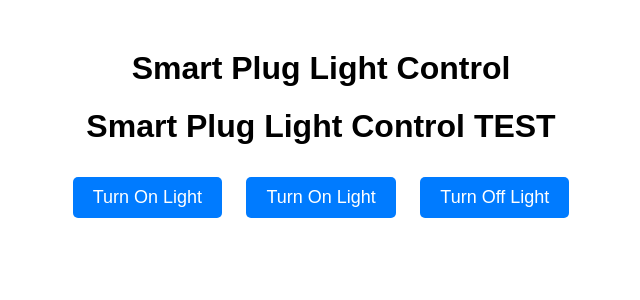
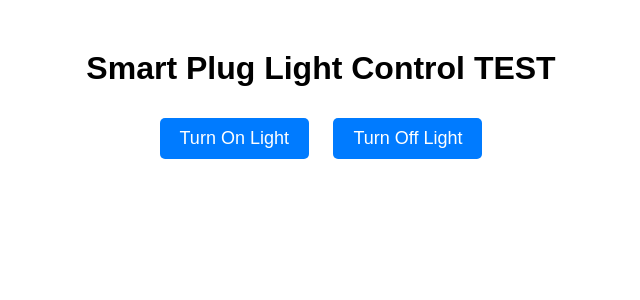
Before and after one commit to MatGBU/sdweblite, a Flask app: page / in a window 1280 px wide. Shown: the top 300 px of the page, without its empty margins (319-959 px from the left). Run offline with Flask 3, Linux system fonts and the light colour scheme.

Commit message:
web 0.3.2

```diff
--- a/website/templates/index.html
+++ b/website/templates/index.html
@@ -10,11 +10,10 @@
     <link rel="stylesheet" href="{{ url_for('static', filename='styles.css') }}">
 </head>
 <body>
-    <h1>Smart Plug Light Control</h1>
     <h1>Smart Plug Light Control TEST</h1>
 
+
     <!-- Button to turn on the light -->
-    <button id="turnOnButton">Turn On Light</button>
     <button id="turnOnButton">Turn On Light</button>
 
     <!-- Button to turn off the light -->
```
